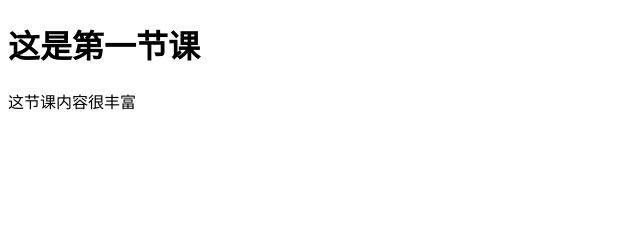
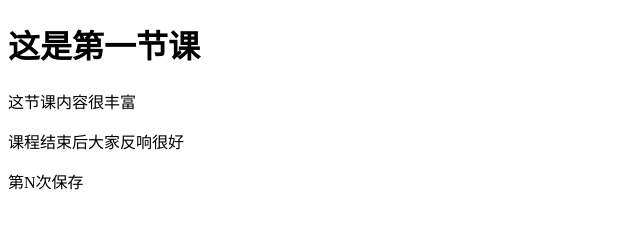
Before and after one commit to uuside12/testDemo, a plain HTML site: page index.html in a window 1280 px wide. Shown: the whole page, without its empty margins (0-640 px from the left). Drawn offline with Linux system fonts and the light colour scheme.

Commit message:
第N次修改

```diff
--- a/index.html
+++ b/index.html
@@ -9,5 +9,7 @@
 <body>
     <div><h1>这是第一节课</h1></div>
     <div><p>这节课内容很丰富</p></div>
+    <div><p>课程结束后大家反响很好</p></div>
+    <div>第N次保存</div>
 </body>
 </html>
```
